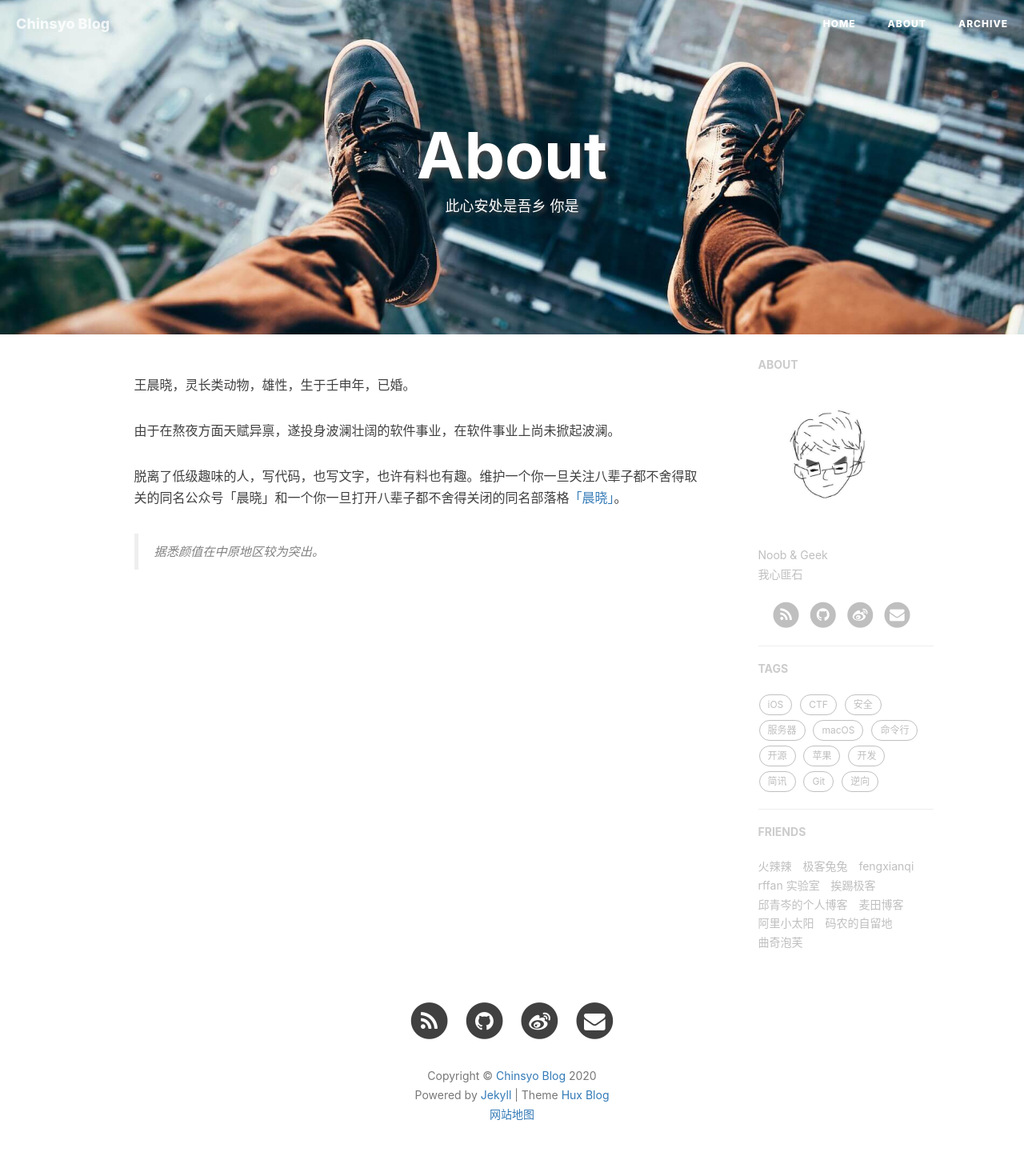
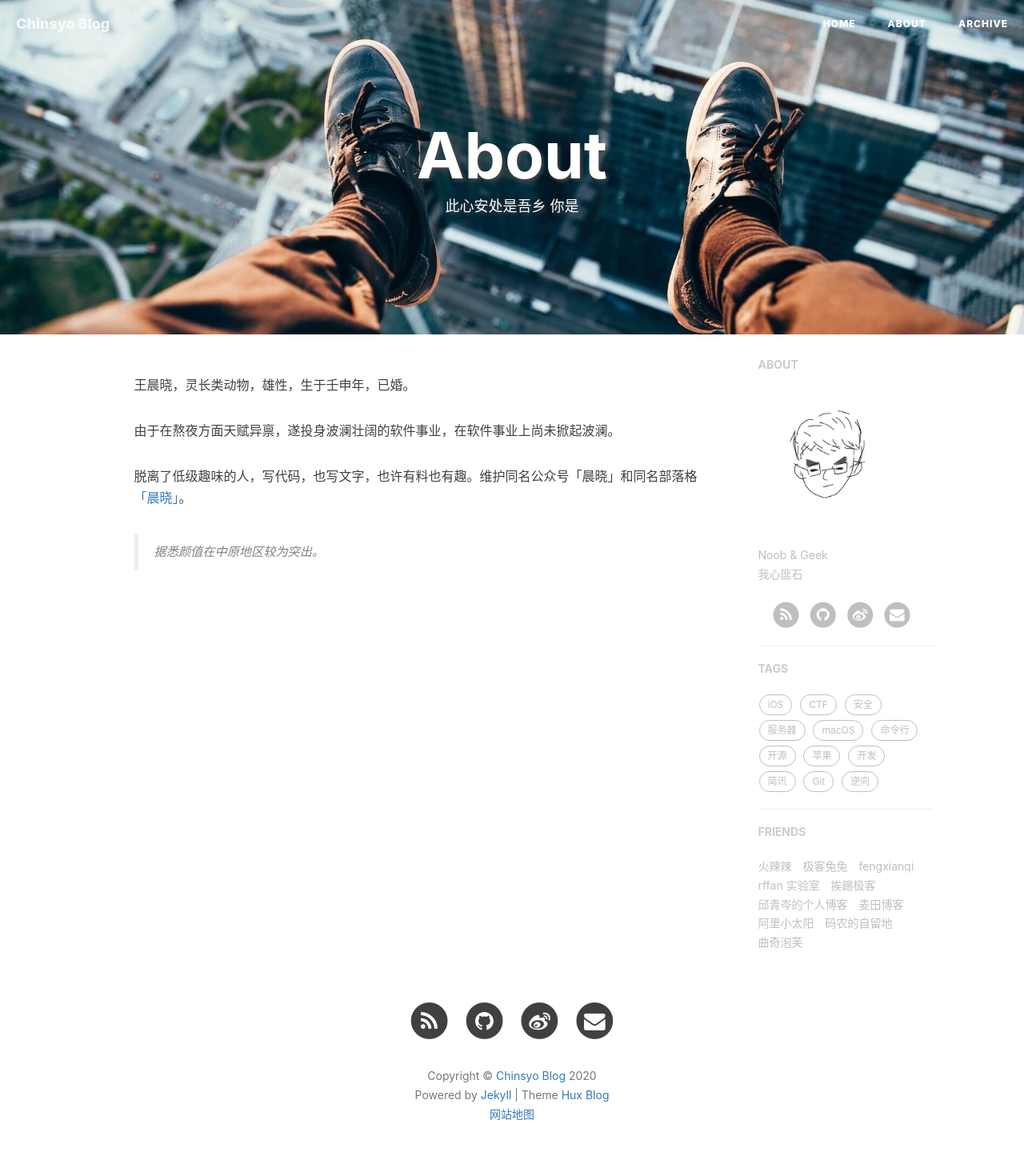
Before and after one commit to chinsyo/chinsyo.github.io, a Jekyll site: the page built from about.html, in a window 1280 px wide. Shown: the whole page at 80% size. Built offline with Jekyll 4.4.1, drawn with Linux system fonts in a browser that asks for light colours; comment, search, counter and statistics services are not loaded.

Commit message:
update about

```diff
--- a/_includes/about/zh.md
+++ b/_includes/about/zh.md
@@ -2,6 +2,6 @@
 
 由于在熬夜方面天赋异禀，遂投身波澜壮阔的软件事业，在软件事业上尚未掀起波澜。
 
-脱离了低级趣味的人，写代码，也写文字，也许有料也有趣。维护一个你一旦关注八辈子都不舍得取关的同名公众号「晨晓」和一个你一旦打开八辈子都不舍得关闭的同名部落格[「晨晓」](https://chinsyo.com)。
+脱离了低级趣味的人，写代码，也写文字，也许有料也有趣。维护同名公众号「晨晓」和同名部落格[「晨晓」](https://chinsyo.com)。
 
 > 据悉颜值在中原地区较为突出。
```
